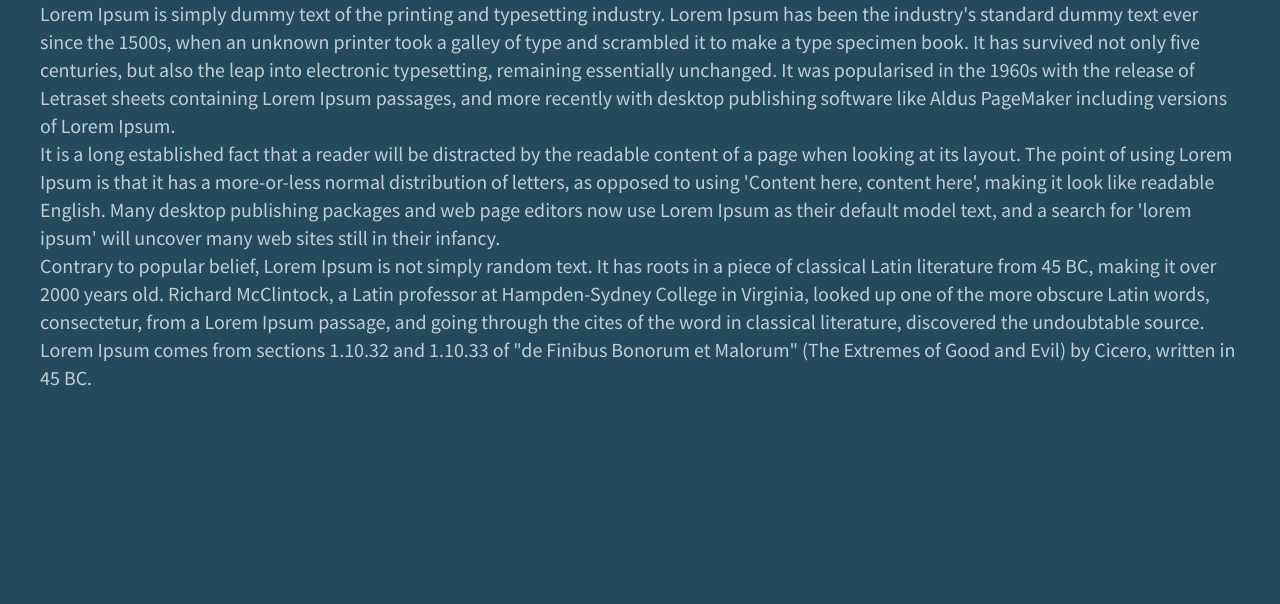
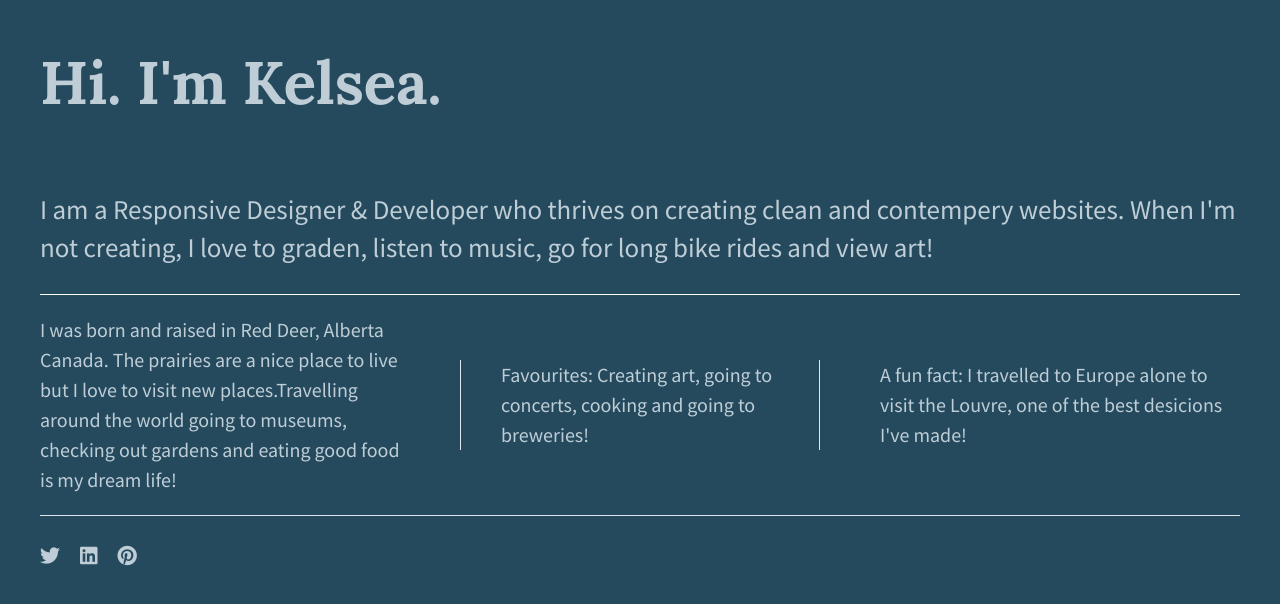
Before and after one commit to Kelsea-B/divs-flexbox, a plain HTML site: page index.html in a window 1280 px wide. Drawn offline with nearby package versions, Linux system fonts and the light colour scheme.

Commit message:
added content

```diff
--- a/index.html
+++ b/index.html
@@ -3,7 +3,7 @@
     <head>
         <meta charset="utf-8">
         <meta http-equiv="x-ua-compatible" content="ie=edge">
-        <title>Make me into a grid!</title>
+        <title>Hi!</title>
         <meta name="description" content="">
         <meta name="viewport" content="width=device-width, initial-scale=1">
 
@@ -15,22 +15,34 @@
         <script src="js/vendor/modernizr-2.8.3.min.js"></script>
         <link href='http://fonts.googleapis.com/css?family=Lora:700' rel='stylesheet' type='text/css'>
         <link href='http://fonts.googleapis.com/css?family=Source+Sans+Pro:400,700' rel='stylesheet' type='text/css'>
+        <link rel="stylesheet" href="https://use.fontawesome.com/releases/v5.5.0/css/all.css" integrity="sha384-B4dIYHKNBt8Bc12p+WXckhzcICo0wtJAoU8YZTY5qE0Id1GSseTk6S+L3BlXeVIU" crossorigin="anonymous">
     </head>
     <body>
         <!--[if lt IE 8]>
             <p class="browserupgrade">You are using an <strong>outdated</strong> browser. Please <a href="http://browsehappy.com/">upgrade your browser</a> to improve your experience.</p>
         <![endif]-->
 
-        <section class="wrapper">
-            <div class="div-1">
-                Lorem Ipsum is simply dummy text of the printing and typesetting industry. Lorem Ipsum has been the industry's standard dummy text ever since the 1500s, when an unknown printer took a galley of type and scrambled it to make a type specimen book. It has survived not only five centuries, but also the leap into electronic typesetting, remaining essentially unchanged. It was popularised in the 1960s with the release of Letraset sheets containing Lorem Ipsum passages, and more recently with desktop publishing software like Aldus PageMaker including versions of Lorem Ipsum.
+        <section class="flex-container">
+            <header>
+                <h1>Hi. I'm Kelsea.</h1>
+            </header>
+            <main>
+                <p>I am a <span>Responsive Designer & Developer</span> who thrives on creating clean and contempery websites. When I'm not creating, I love to graden, listen to music, go for long bike rides and view art! </p>
+            </main>
+            <div id="div-1" class="flex-items">
+                <p>I was born and raised in Red Deer, Alberta Canada. The prairies are a nice place to live but I love to visit new places.<span>Travelling</span> around the world going to museums, checking out gardens and eating good food is my dream life!</p>
             </div>
-            <div class="div-2">
-                It is a long established fact that a reader will be distracted by the readable content of a page when looking at its layout. The point of using Lorem Ipsum is that it has a more-or-less normal distribution of letters, as opposed to using 'Content here, content here', making it look like readable English. Many desktop publishing packages and web page editors now use Lorem Ipsum as their default model text, and a search for 'lorem ipsum' will uncover many web sites still in their infancy.
+            <div id="div-2" class="flex-items">
+                <p><span>Favourites:</span> Creating art, going to concerts, cooking and going to breweries! </p>
             </div>
-            <div class="div-3">
-                Contrary to popular belief, Lorem Ipsum is not simply random text. It has roots in a piece of classical Latin literature from 45 BC, making it over 2000 years old. Richard McClintock, a Latin professor at Hampden-Sydney College in Virginia, looked up one of the more obscure Latin words, consectetur, from a Lorem Ipsum passage, and going through the cites of the word in classical literature, discovered the undoubtable source. Lorem Ipsum comes from sections 1.10.32 and 1.10.33 of "de Finibus Bonorum et Malorum" (The Extremes of Good and Evil) by Cicero, written in 45 BC.
+            <div id="div-3" class="flex-items">
+                <p><span>A fun fact:</span> I travelled to Europe alone to visit the Louvre, one of the best desicions I've made!</p>
             </div>
+            <footer>
+                <i class="fab fa-twitter"></i>
+                <i class="fab fa-linkedin"></i>
+                <i class="fab fa-pinterest"></i>
+            </footer>
         </section>
 
         <script src="https://ajax.googleapis.com/ajax/libs/jquery/1.11.3/jquery.min.js"></script>
```
